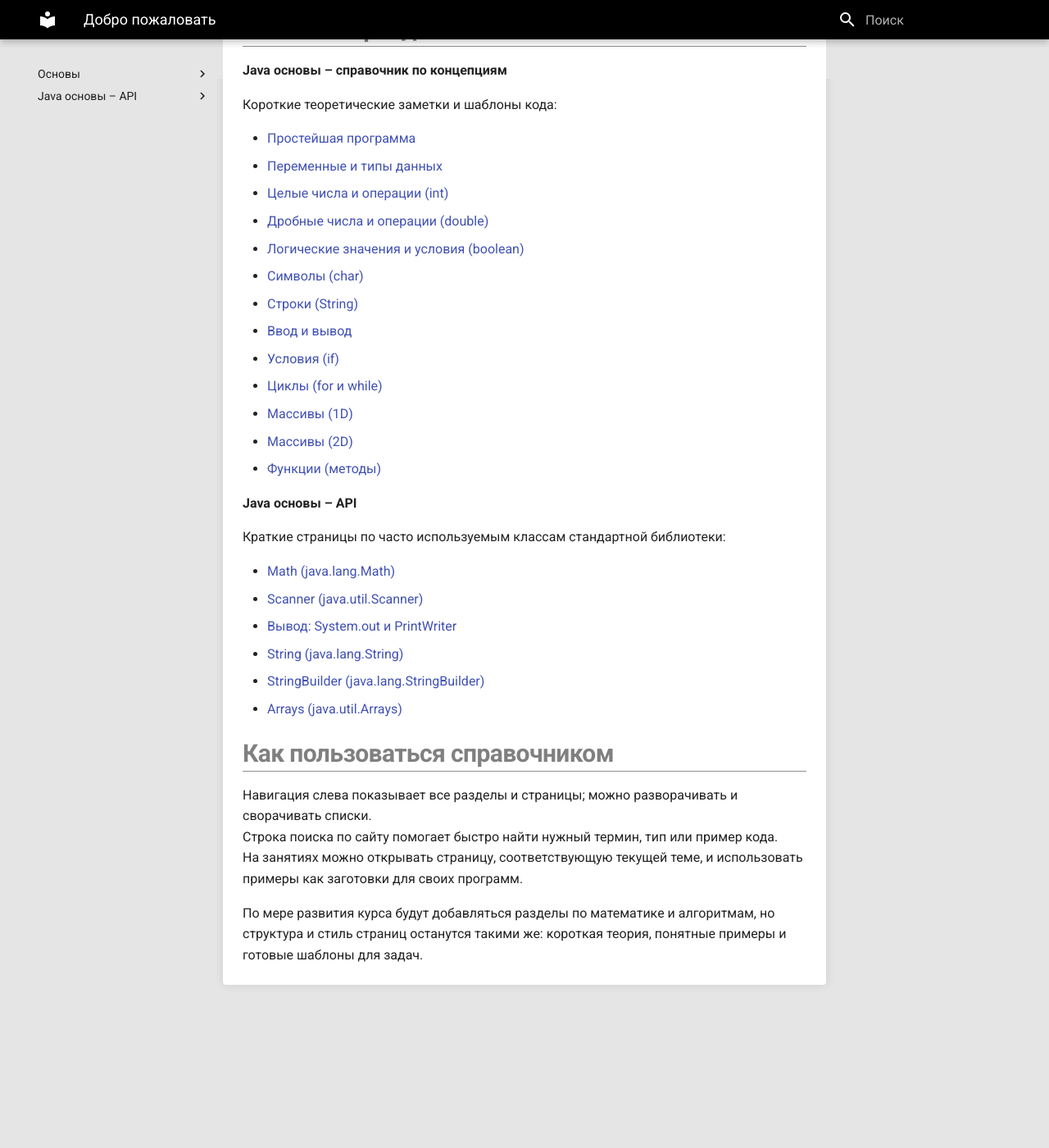
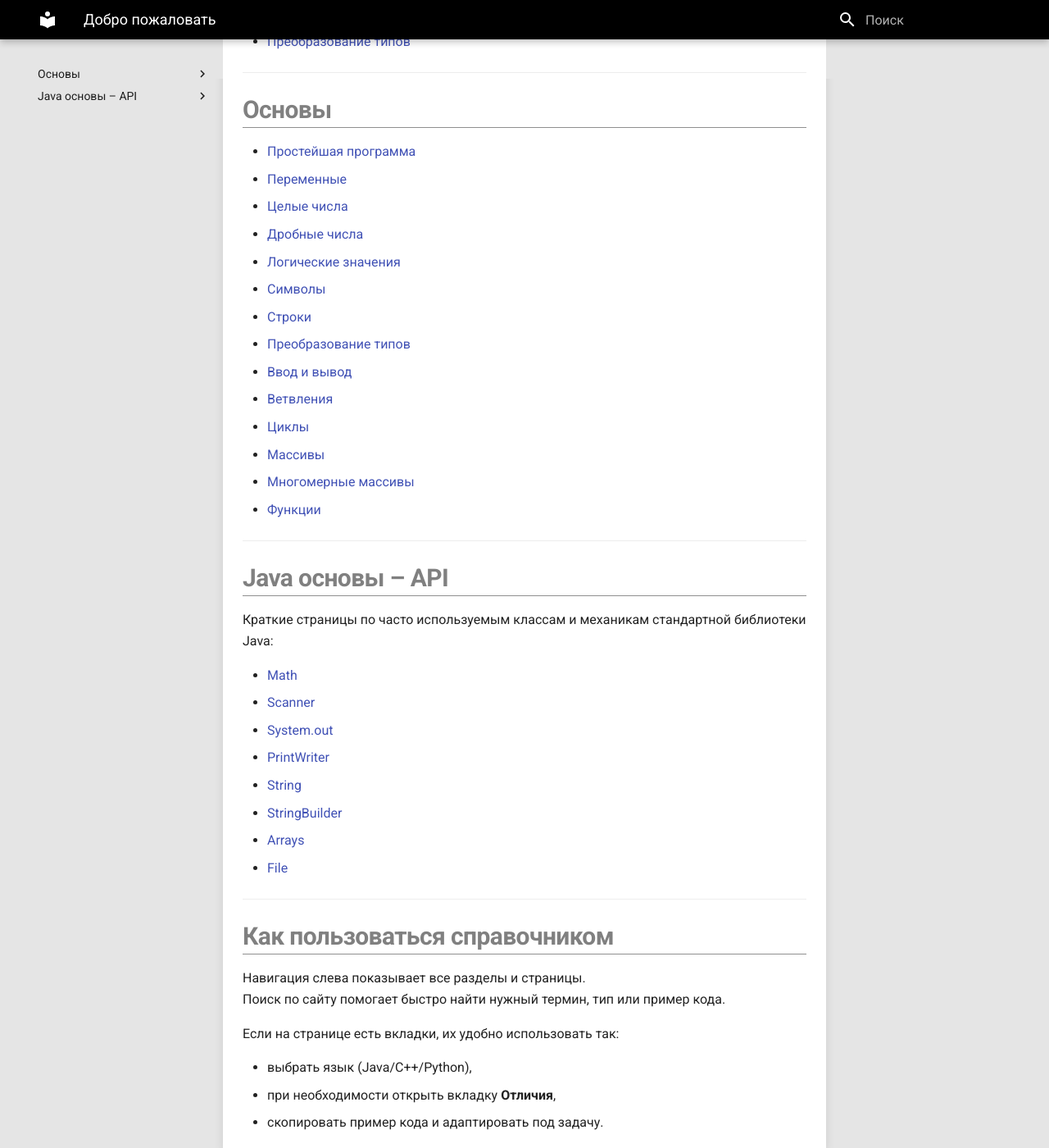
Before and after one commit to ufarobot/git-cs-book, an MkDocs documentation site: the page built from docs/index.md, in a window 1280 px wide and 1400 px high, scrolled down 560 px. Shown: the whole window at 82% size. Built offline with MkDocs 1.6.1 and Material for MkDocs 9.7.7, drawn with Linux system fonts in a browser that asks for light colours; before the commit the page ends 1761 px from its top, so only the background shows below that; some of the changed text lies outside the part shown.

```diff
--- a/docs/index.md
+++ b/docs/index.md
@@ -1,56 +1,67 @@
 # Добро пожаловать
 
-Это рабочий справочник по программированию на Java для школьных задач и учебных проектов.
-Здесь собраны краткие объяснения, примеры кода и опорные шаблоны, к которым удобно возвращаться во время решения задач.
+Это рабочий справочник по программированию: Java, C++ и Python.
+Короткие объяснения, примеры кода и опорные шаблоны – чтобы быстро находить нужное во время решения задач и работы над учебными проектами.
+
+Многие страницы оформлены вкладками: **Java**, **C++**, **Python** и **Отличия**.
 
 ---
 
 ## С чего начать
 
-Если ты только знакомишься с Java, начни с этих страниц:
+Если начинаешь с нуля, открой эти страницы по порядку:
 
-- [Простейшая программа: чтение, вычисление, вывод](java-basic/concepts/1-simple-program.md)
-- [Переменные и типы данных](java-basic/concepts/variables-and-types.md)
+- [Простейшая программа](java-basic/concepts/1-simple-program.md)
+- [Переменные](java-basic/concepts/variables-and-types.md)
 - [Ввод и вывод](java-basic/concepts/io-basics.md)
+
+Если уже уверенно пишешь простые программы, полезно сразу добавить:
+
+- [Преобразование типов](java-basic/concepts/type-conversion.md)
 
 ---
 
-## Основные разделы
-
-**Java основы – справочник по концепциям**
-
-Короткие теоретические заметки и шаблоны кода:
+## Основы
 
 - [Простейшая программа](java-basic/concepts/1-simple-program.md)
-- [Переменные и типы данных](java-basic/concepts/variables-and-types.md)
-- [Целые числа и операции (int)](java-basic/concepts/integers-and-ops.md)
-- [Дробные числа и операции (double)](java-basic/concepts/doubles-and-ops.md)
-- [Логические значения и условия (boolean)](java-basic/concepts/booleans-and-logic.md)
-- [Символы (char)](java-basic/concepts/chars.md)
-- [Строки (String)](java-basic/concepts/strings.md)
+- [Переменные](java-basic/concepts/variables-and-types.md)
+- [Целые числа](java-basic/concepts/integers-and-ops.md)
+- [Дробные числа](java-basic/concepts/doubles-and-ops.md)
+- [Логические значения](java-basic/concepts/booleans-and-logic.md)
+- [Символы](java-basic/concepts/chars.md)
+- [Строки](java-basic/concepts/strings.md)
+- [Преобразование типов](java-basic/concepts/type-conversion.md)
 - [Ввод и вывод](java-basic/concepts/io-basics.md)
-- [Условия (if)](java-basic/concepts/if-statements.md)
-- [Циклы (for и while)](java-basic/concepts/loops.md)
-- [Массивы (1D)](java-basic/concepts/arrays-1d.md)
-- [Массивы (2D)](java-basic/concepts/arrays-2d.md)
-- [Функции (методы)](java-basic/concepts/methods.md)
+- [Ветвления](java-basic/concepts/if-statements.md)
+- [Циклы](java-basic/concepts/loops.md)
+- [Массивы](java-basic/concepts/arrays-1d.md)
+- [Многомерные массивы](java-basic/concepts/arrays-2d.md)
+- [Функции](java-basic/concepts/methods.md)
 
-**Java основы – API**
+---
 
-Краткие страницы по часто используемым классам стандартной библиотеки:
+## Java основы – API
 
-- [Math (java.lang.Math)](java-basic/api/api-math.md)
-- [Scanner (java.util.Scanner)](java-basic/api/api-scanner.md)
-- [Вывод: System.out и PrintWriter](java-basic/api/api-output.md)
-- [String (java.lang.String)](java-basic/api/api-string.md)
-- [StringBuilder (java.lang.StringBuilder)](java-basic/api/api-stringbuilder.md)
-- [Arrays (java.util.Arrays)](java-basic/api/api-arrays.md)
+Краткие страницы по часто используемым классам и механикам стандартной библиотеки Java:
 
+- [Math](java-basic/api/api-math.md)
+- [Scanner](java-basic/api/api-scanner.md)
+- [System.out](java-basic/api/api-output.md)
+- [PrintWriter](java-basic/api/api-printwriter.md)
+- [String](java-basic/api/api-string.md)
+- [StringBuilder](java-basic/api/api-stringbuilder.md)
+- [Arrays](java-basic/api/api-arrays.md)
+- [File](java-basic/api/api-file.md)
+
+---
 
 ## Как пользоваться справочником
 
-Навигация слева показывает все разделы и страницы; можно разворачивать и сворачивать списки.
-Строка поиска по сайту помогает быстро найти нужный термин, тип или пример кода.
-На занятиях можно открывать страницу, соответствующую текущей теме, и использовать примеры как заготовки для своих программ.
+Навигация слева показывает все разделы и страницы.
+Поиск по сайту помогает быстро найти нужный термин, тип или пример кода.
 
-По мере развития курса будут добавляться разделы по математике и алгоритмам, но структура и стиль страниц останутся такими же: короткая теория, понятные примеры и готовые шаблоны для задач.
+Если на странице есть вкладки, их удобно использовать так:
+
+- выбрать язык (Java/C++/Python),
+- при необходимости открыть вкладку **Отличия**,
+- скопировать пример кода и адаптировать под задачу.
```
